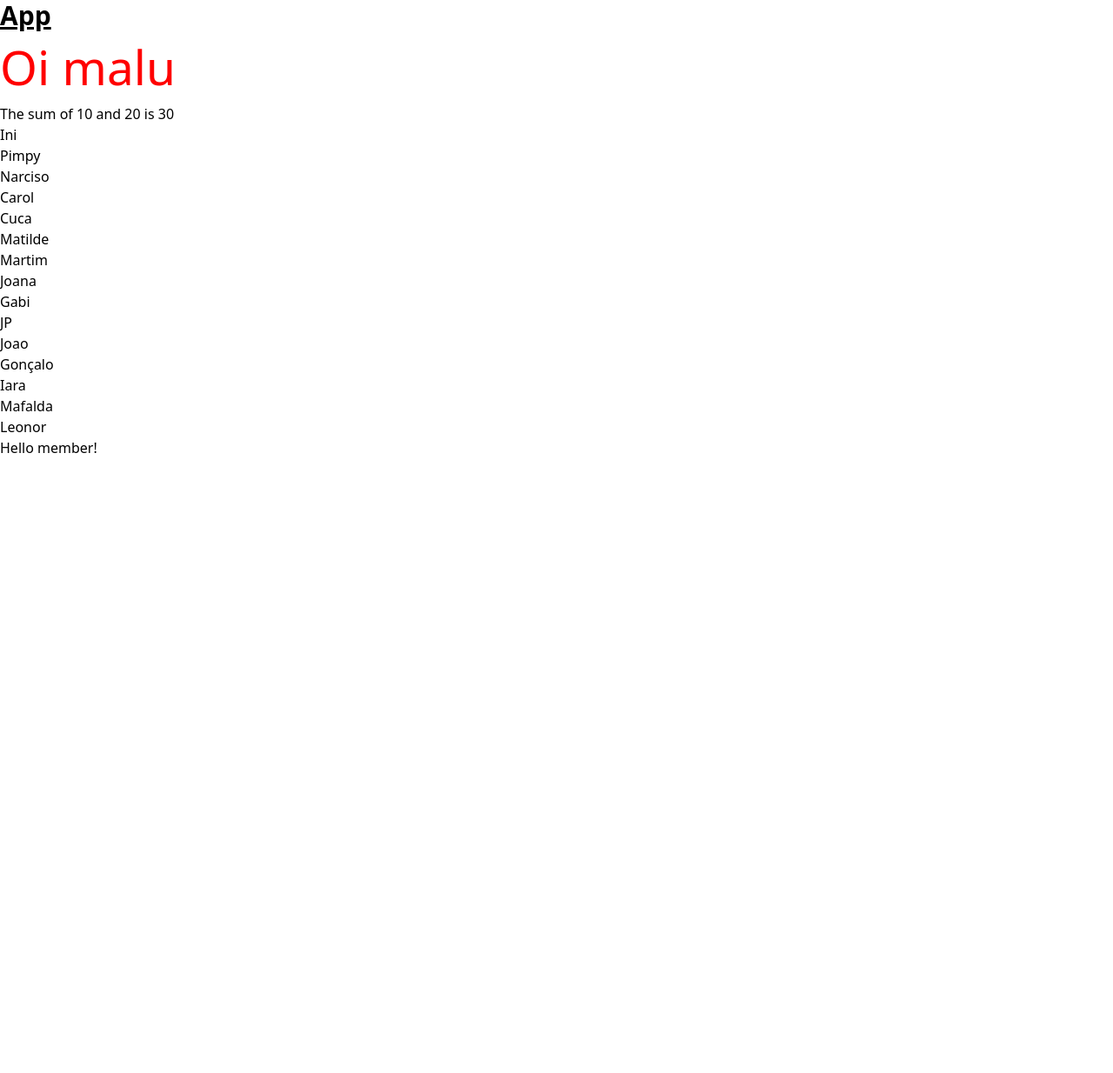
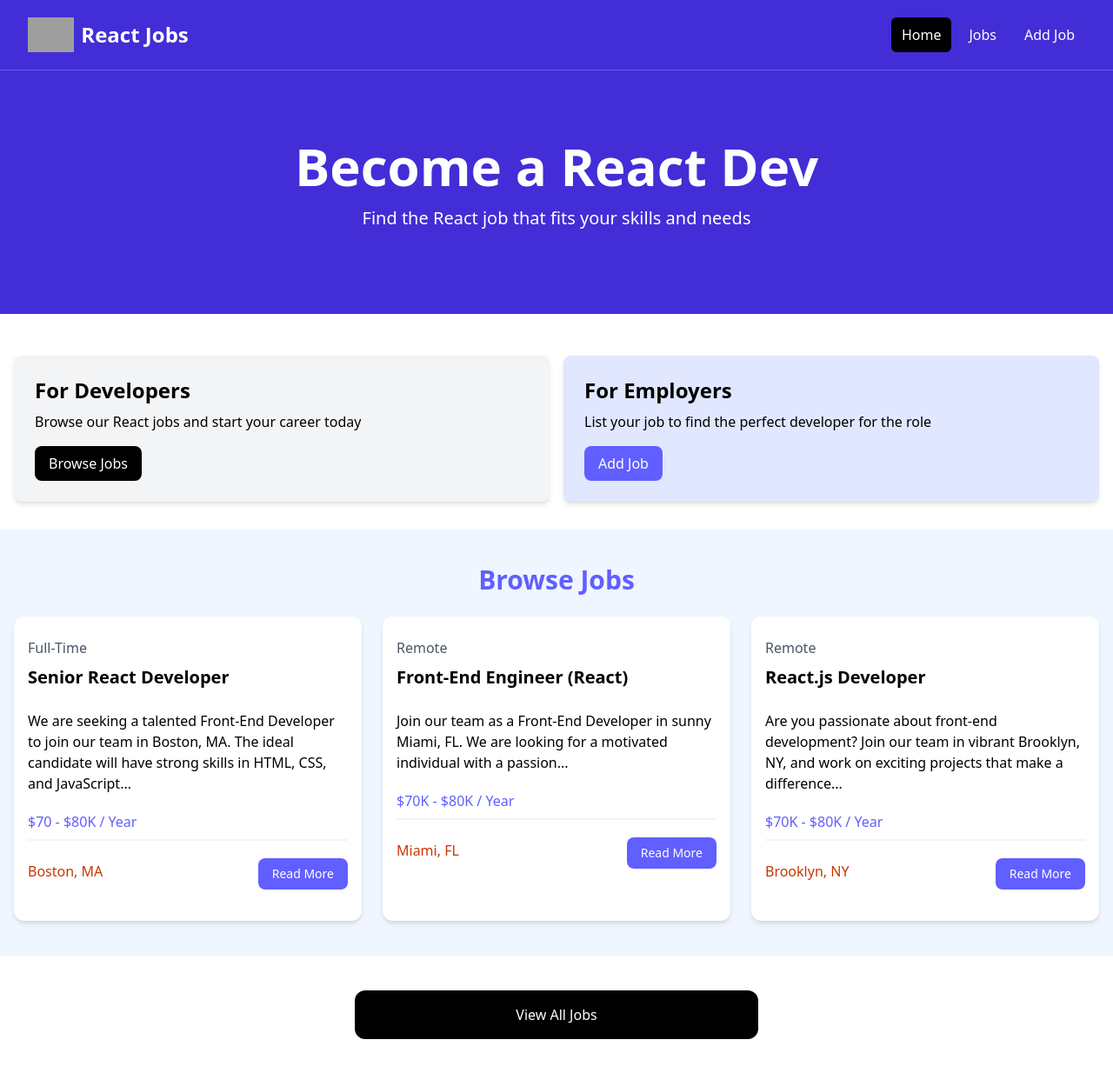
Before and after one commit to franpts2/react-jobs, a React (Vite) app: page / in a window 1280 px wide. Shown: the whole page at 87% size. Before the commit the page ends 800 px from the top, so only its background shows below. Built offline with nearby package versions, Linux system fonts and the light colour scheme; grey boxes are pictures that could not be loaded.

Commit message:
Added entire home page in the App component temporarily

```diff
--- a/src/App.jsx
+++ b/src/App.jsx
@@ -1,45 +1,213 @@
 import React from "react";
 
 const App = () => {
-	const name = "malu";
-	const x = 10;
-	const y = 20;
-	const names = [
-		"Ini",
-		"Pimpy",
-		"Narciso",
-		"Carol",
-		"Cuca",
-		"Matilde",
-		"Martim",
-		"Joana",
-		"Gabi",
-		"JP",
-		"Joao",
-		"Gonçalo",
-		"Iara",
-		"Mafalda",
-		"Leonor",
-	];
-    const loggedIn = true;
-    const styles = {
-        color: 'red',
-        fontSize: '55px'
-    }
-
 	return (
 		<>
-			<div className="text-3xl font-bold underline">App</div>
-			<p style={styles}>Oi {name}</p>
-			<p>
-				The sum of {x} and {y} is {x + y}
-			</p>
-			<ul>
-				{names.map((name, index) => (
-					<li key={index}>{name}</li>
-				))}
-			</ul>
-            { loggedIn && <h1>Hello member!</h1>}
+			<nav className="bg-indigo-700 border-b border-indigo-500">
+				<div className="mx-auto max-w-7xl px-2 sm:px-6 lg:px-8">
+					<div className="flex h-20 items-center justify-between">
+						<div className="flex flex-1 items-center justify-center md:items-stretch md:justify-start">
+							{/* Logo */}
+							<a
+								className="flex flex-shrink-0 items-center mr-4"
+								href="/index.html"
+							>
+								<img
+									className="h-10 w-auto"
+									src="images/logo.png"
+									alt="React Jobs"
+								/>
+								<span className="hidden md:block text-white text-2xl font-bold ml-2">
+									React Jobs
+								</span>
+							</a>
+							<div className="md:ml-auto">
+								<div className="flex space-x-2">
+									<a
+										href="/index.html"
+										className="text-white bg-black hover:bg-gray-900 hover:text-white rounded-md px-3 py-2"
+									>
+										Home
+									</a>
+									<a
+										href="/jobs.html"
+										className="text-white hover:bg-gray-900 hover:text-white rounded-md px-3 py-2"
+									>
+										Jobs
+									</a>
+									<a
+										href="/add-job.html"
+										className="text-white hover:bg-gray-900 hover:text-white rounded-md px-3 py-2"
+									>
+										Add Job
+									</a>
+								</div>
+							</div>
+						</div>
+					</div>
+				</div>
+			</nav>
+
+			{/* Hero */}
+			<section className="bg-indigo-700 py-20 mb-4">
+				<div className="max-w-7xl mx-auto px-4 sm:px-6 lg:px-8 flex flex-col items-center">
+					<div className="text-center">
+						<h1 className="text-4xl font-extrabold text-white sm:text-5xl md:text-6xl">
+							Become a React Dev
+						</h1>
+						<p className="my-4 text-xl text-white">
+							Find the React job that fits your skills and needs
+						</p>
+					</div>
+				</div>
+			</section>
+
+			{/* Developers & Employers */}
+			<section className="py-4">
+				<div className="container-xl lg:container m-auto">
+					<div className="grid grid-cols-1 md:grid-cols-2 gap-4 p-4 rounded-lg">
+						<div className="bg-gray-100 p-6 rounded-lg shadow-md">
+							<h2 className="text-2xl font-bold">For Developers</h2>
+							<p className="mt-2 mb-4">
+								Browse our React jobs and start your career today
+							</p>
+							<a
+								href="/jobs.html"
+								className="inline-block bg-black text-white rounded-lg px-4 py-2 hover:bg-gray-700"
+							>
+								Browse Jobs
+							</a>
+						</div>
+						<div className="bg-indigo-100 p-6 rounded-lg shadow-md">
+							<h2 className="text-2xl font-bold">For Employers</h2>
+							<p className="mt-2 mb-4">
+								List your job to find the perfect developer for the role
+							</p>
+							<a
+								href="/add-job.html"
+								className="inline-block bg-indigo-500 text-white rounded-lg px-4 py-2 hover:bg-indigo-600"
+							>
+								Add Job
+							</a>
+						</div>
+					</div>
+				</div>
+			</section>
+
+			{/* Browse Jobs */}
+			<section className="bg-blue-50 px-4 py-10">
+				<div className="container-xl lg:container m-auto">
+					<h2 className="text-3xl font-bold text-indigo-500 mb-6 text-center">
+						Browse Jobs
+					</h2>
+					<div className="grid grid-cols-1 md:grid-cols-3 gap-6">
+						{/* Job Listing 1 */}
+						<div className="bg-white rounded-xl shadow-md relative">
+							<div className="p-4">
+								<div className="mb-6">
+									<div className="text-gray-600 my-2">Full-Time</div>
+									<h3 className="text-xl font-bold">Senior React Developer</h3>
+								</div>
+
+								<div className="mb-5">
+									We are seeking a talented Front-End Developer to join our team
+									in Boston, MA. The ideal candidate will have strong skills in
+									HTML, CSS, and JavaScript...
+								</div>
+
+								<h3 className="text-indigo-500 mb-2">$70 - $80K / Year</h3>
+
+								<div className="border border-gray-100 mb-5"></div>
+
+								<div className="flex flex-col lg:flex-row justify-between mb-4">
+									<div className="text-orange-700 mb-3">
+										<i className="fa-solid fa-location-dot text-lg"></i>
+										Boston, MA
+									</div>
+									<a
+										href="job.html"
+										className="h-[36px] bg-indigo-500 hover:bg-indigo-600 text-white px-4 py-2 rounded-lg text-center text-sm"
+									>
+										Read More
+									</a>
+								</div>
+							</div>
+						</div>
+						{/* Job Listing 2 */}
+						<div className="bg-white rounded-xl shadow-md relative">
+							<div className="p-4">
+								<div className="mb-6">
+									<div className="text-gray-600 my-2">Remote</div>
+									<h3 className="text-xl font-bold">Front-End Engineer (React)</h3>
+								</div>
+
+								<div className="mb-5">
+									Join our team as a Front-End Developer in sunny Miami, FL. We
+									are looking for a motivated individual with a passion...
+								</div>
+
+								<h3 className="text-indigo-500 mb-2">$70K - $80K / Year</h3>
+
+								<div className="border border-gray-100 mb-5"></div>
+
+								<div className="flex flex-col lg:flex-row justify-between mb-4">
+									<div className="text-orange-700 mb-3">
+										<i className="fa-solid fa-location-dot text-lg"></i>
+										Miami, FL
+									</div>
+									<a
+										href="job.html"
+										className="h-[36px] bg-indigo-500 hover:bg-indigo-600 text-white px-4 py-2 rounded-lg text-center text-sm"
+									>
+										Read More
+									</a>
+								</div>
+							</div>
+						</div>
+						{/* Job Listing 3 */}
+						<div className="bg-white rounded-xl shadow-md relative">
+							<div className="p-4">
+								<div className="mb-6">
+									<div className="text-gray-600 my-2">Remote</div>
+									<h3 className="text-xl font-bold">React.js Developer</h3>
+								</div>
+
+								<div className="mb-5">
+									Are you passionate about front-end development? Join our team
+									in vibrant Brooklyn, NY, and work on exciting projects that
+									make a difference...
+								</div>
+
+								<h3 className="text-indigo-500 mb-2">$70K - $80K / Year</h3>
+
+								<div className="border border-gray-100 mb-5"></div>
+
+								<div className="flex flex-col lg:flex-row justify-between mb-4">
+									<div className="text-orange-700 mb-3">
+										<i className="fa-solid fa-location-dot text-lg"></i>
+										Brooklyn, NY
+									</div>
+									<a
+										href="job.html"
+										className="h-[36px] bg-indigo-500 hover:bg-indigo-600 text-white px-4 py-2 rounded-lg text-center text-sm"
+									>
+										Read More
+									</a>
+								</div>
+							</div>
+						</div>
+					</div>
+				</div>
+			</section>
+
+			<section className="m-auto max-w-lg my-10 px-6">
+				<a
+					href="jobs.html"
+					className="block bg-black text-white text-center py-4 px-6 rounded-xl hover:bg-gray-700"
+				>
+					View All Jobs
+				</a>
+			</section>
 		</>
 	);
 };
```
